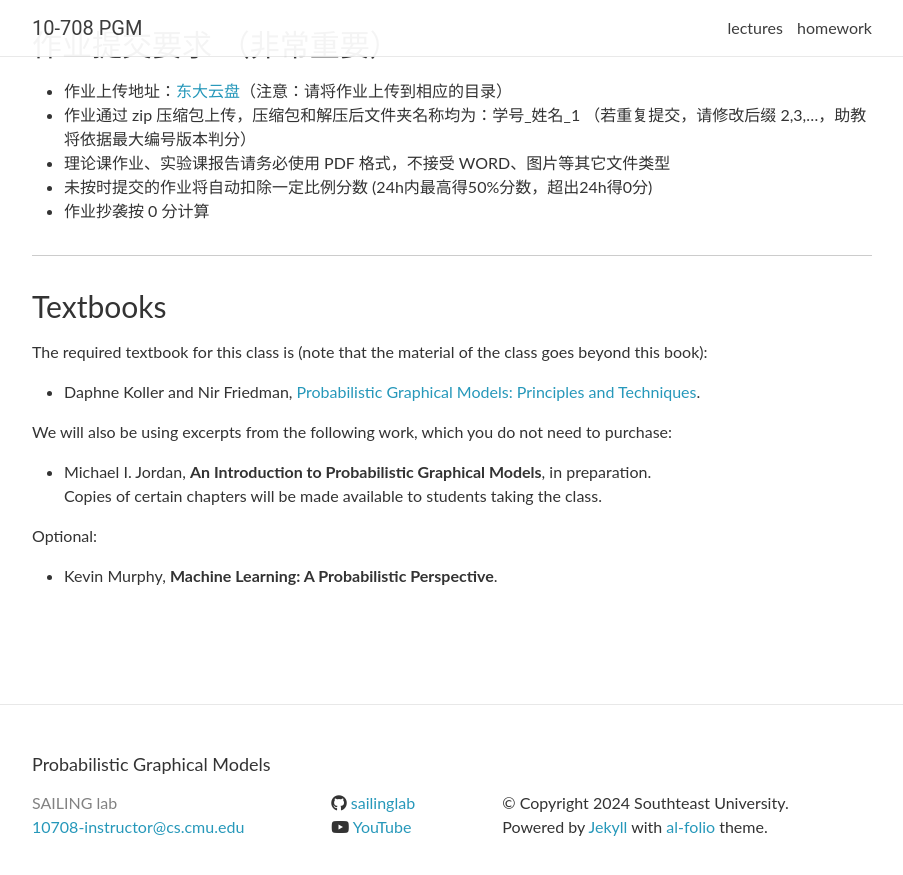
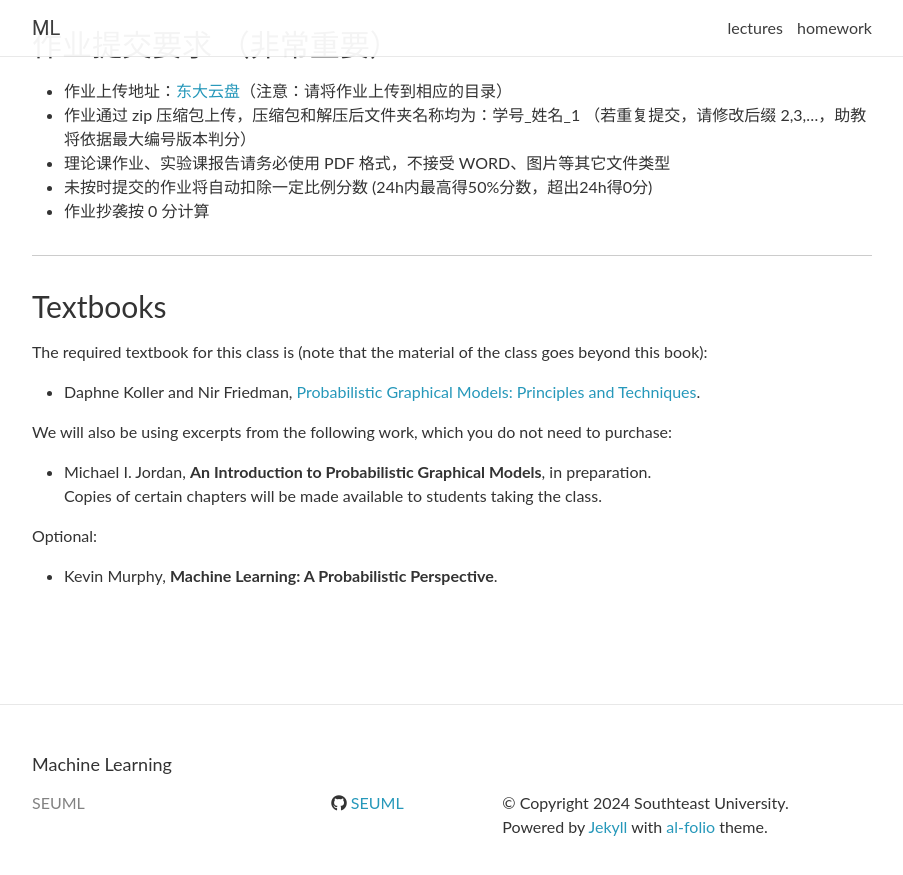
Before and after one commit to SEUML/ml-spring-2024, a Jekyll site: the page built from _pages/about.md, in a window 1280 px wide and 900 px high, scrolled down 633 px. Shown: the top 875 px of the window, without its empty margins (188-1091 px from the left). Built offline with Jekyll 4.4.1, drawn with Linux system fonts in a browser that asks for light colours; nearby versions of some CDN libraries; comment, search, counter and statistics services are not loaded.

Commit message:
first commit

```diff
--- a/_config.yml
+++ b/_config.yml
@@ -1,12 +1,12 @@
 # -----------------------------------------------------------------------------
 # Site settings
 # -----------------------------------------------------------------------------
-author: SAILING lab
-name: 10-708 PGM
-title: Probabilistic Graphical Models
-email: 10708-instructor@cs.cmu.edu
+author: SEUML
+name: ML
+title: Machine Learning
+email: #10708-instructor@cs.cmu.edu
 description: >
-  10-708 - Probabilistic Graphical Models - Carnegie Mellon University - Spring 2019
+  Machine Learning - Southeast University - Spring 2024
 footer_text: >
   Powered by <a href="http://jekyllrb.com/" target="_blank">Jekyll</a> with <a href="https://github.com/alshedivat/al-folio">al-folio</a> theme.
 
@@ -16,16 +16,16 @@ baseurl:  # the subpath of your site, e.g. /blog/
 # -----------------------------------------------------------------------------
 # Social integration
 # -----------------------------------------------------------------------------
-github_username: sailinglab
-google_analytics: UA-131744305-1
-youtube_channel: UCim-E6bNz7lUyKZwhgN6S1A
+github_username: SEUML
+google_analytics:
+youtube_channel: # UCim-E6bNz7lUyKZwhgN6S1A
 rss:  # notes rss
 
 # -----------------------------------------------------------------------------
 # Blog
 # -----------------------------------------------------------------------------
-blog_name: Course Notes
-blog_description: The notes written by students and edited by instructors
+blog_name: #Course Notes
+blog_description: #The notes written by students and edited by instructors
 
 # Pagination
 paginate: 10
```
